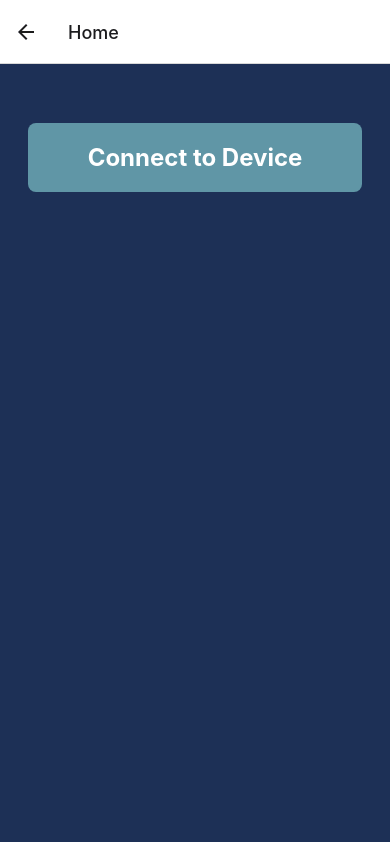
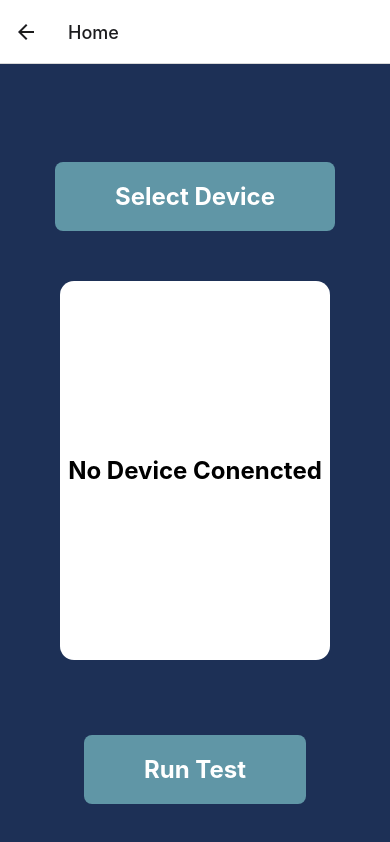
Before and after one commit to OriAdkins/IGEMProject, a React Native app: screen /Home in a window 390 px wide. Built offline with nearby package versions, Linux system fonts and the light colour scheme.

Commit message:
Update Home Screen
Added device display to show current device and run test button for future page navigation

```diff
--- a/App.js
+++ b/App.js
@@ -80,11 +80,19 @@ function LoginPage({ navigation }) {
 function HomeScreen() {
   const [modalVisible, setModalVisible] = useState(false); // state to set modal visible
   const [selectedDevice, setSelectedDevice] = useState('Connect to Device'); // state to track selected device
+  const [deviceDisplay, setDeviceDisplay] = useState('No Device Conencted'); // state to set device display
 
   // sets device and modal visibility on button click
   const handleDeviceSelect = (device) => {
     setSelectedDevice(device);
     setModalVisible(false);
+    setDeviceDisplay(device);
+  };
+
+  // run test button to use specified device and naviagte to results page
+  const onRunTest = () => {
+    //selectedDevice
+    navigation.navigate('Results');
   };
 
   return (
@@ -96,8 +104,13 @@ function HomeScreen() {
         style={homeStyles.mainButton}
         onPress={() => setModalVisible(true)}
       >
-        <Text style={homeStyles.mainButtonText}>{selectedDevice}</Text>
+        <Text style={homeStyles.mainButtonText}>{'Select Device'}</Text>
       </TouchableOpacity>
+
+      {/* device display (would be an image if we knew what it looked like) */}
+      <View style={homeStyles.mainBox}>
+        <Text style={homeStyles.displayText}>{deviceDisplay}</Text>
+      </View>
 
       {/* modal screen */}
       <Modal
@@ -141,6 +154,16 @@ function HomeScreen() {
           </View>
         </View>
       </Modal>
+
+      {/* button to run device -> naviage to next screen */}
+      <TouchableOpacity
+        style={homeStyles.runButton}
+        onPress={() => onRunTest()}
+        >
+        <Text style={homeStyles.mainButtonText}>{'Run Test'}</Text>
+      </TouchableOpacity>
+
+
     </SafeAreaView>
   );
 }
@@ -226,13 +249,14 @@ const homeStyles = StyleSheet.create({
     backgroundColor: '#1D3056',
     paddingTop: '10%',
     paddingHorizontal: 20,
+    alignItems: 'center',
   },
   mainButton: {
     backgroundColor: '#6096A6',
     paddingVertical: 20,
     paddingHorizontal: 60,
     borderRadius: 8,
-    marginTop: '5%',
+    marginTop: '15%',
     alignSelf: 'center',
   },
   mainButtonText: {
@@ -240,6 +264,31 @@ const homeStyles = StyleSheet.create({
     fontSize: 24,
     fontWeight: 'bold',
     textAlign: 'center',
+  },
+  mainBox: {
+    flex: 1,
+    justifyContent: 'center',
+    alignItems: 'center',
+    backgroundColor: 'white',
+    marginTop: 50,
+    marginBottom: 75,
+    width: 270,
+    height: 100,
+    borderRadius: 14,
+  },
+  displayText: {
+    color: 'black',
+    fontSize: 24,
+    fontWeight: 'bold',
+    textAlign: 'center',
+  },
+  runButton: {
+    backgroundColor: '#6096A6',
+    paddingVertical: 20,
+    paddingHorizontal: 60,
+    borderRadius: 8,
+    alignSelf: 'center',
+    marginBottom: 40,
   },
 
   // modal Styles
```
